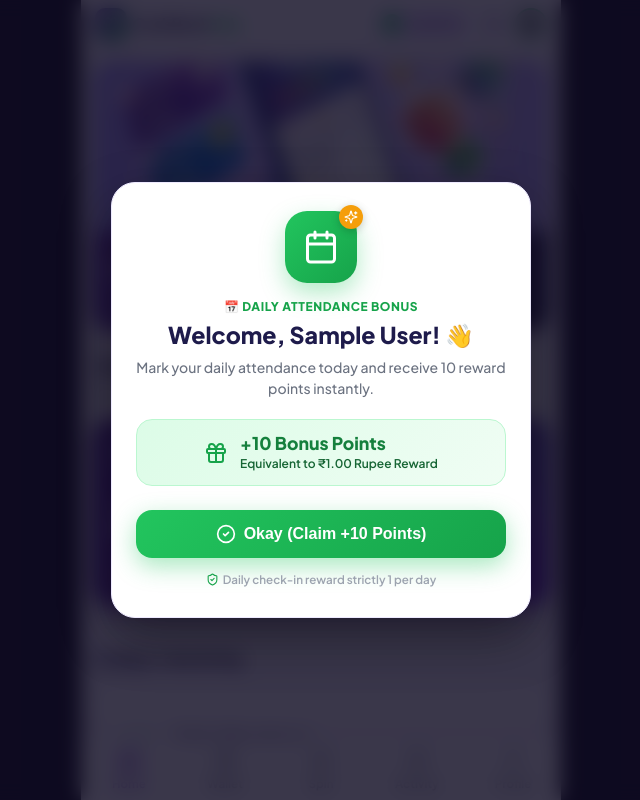
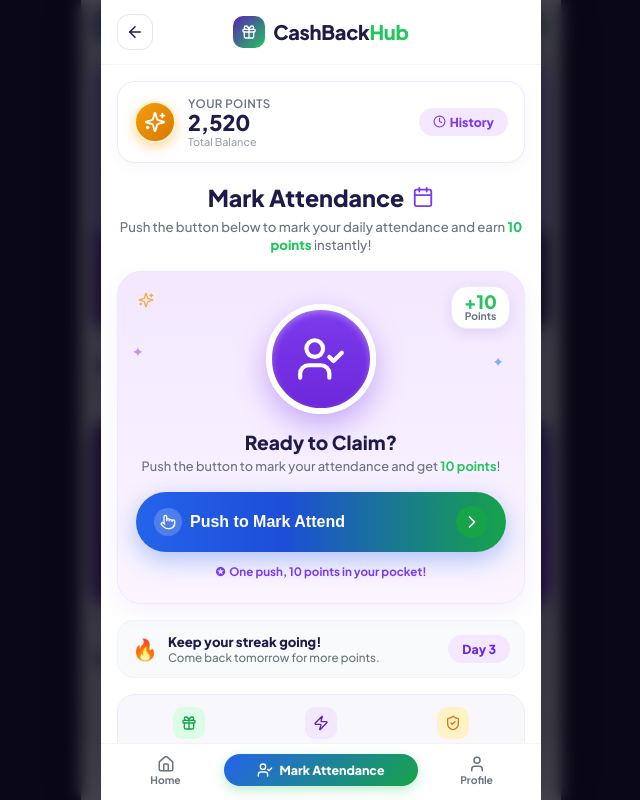
Before and after one commit to gouravboga12-rgb/cashbackhub, a React (Create React App) app in the folder web/: page /portal/dashboard in a window 1280 px wide. Shown: the top 800 px of the page, without its empty margins (319-959 px from the left). Built offline with nearby package versions, Linux system fonts and the light colour scheme; no server answers; sample sign-in values are in the browser's storage; grey boxes are pictures that could not be loaded; the HTML template or start-up script is replaced by a standard one.

Commit message:
feat(web): update attendance modal screen UI to match reference design

```diff
--- a/web/src/App.jsx
+++ b/web/src/App.jsx
@@ -185,6 +185,7 @@ function AppContent() {
       {user && isPortalRoute && showAttendanceModal && (
         <AttendanceModal
           user={user}
+          wallet={wallet}
           onClaimSuccess={() => {
             setShowAttendanceModal(false);
             refreshWallet();
--- a/web/src/components/AttendanceModal.jsx
+++ b/web/src/components/AttendanceModal.jsx
@@ -1,8 +1,8 @@
 import React, { useState } from 'react';
-import { Calendar, Gift, CheckCircle2, Sparkles, ShieldCheck } from 'lucide-react';
+import { Gift, Calendar, ArrowLeft, Clock, Sparkles, CheckCircle2, UserCheck, ChevronRight, Zap, ShieldCheck, Home, User, Pointer } from 'lucide-react';
 import api from '../api';
 
-export default function AttendanceModal({ user, onClaimSuccess }) {
+export default function AttendanceModal({ user, wallet, onClaimSuccess }) {
   const [claiming, setClaiming] = useState(false);
   const [claimedState, setClaimedState] = useState(false);
 
@@ -11,16 +11,13 @@ export default function AttendanceModal({ user, onClaimSuccess }) {
     setClaiming(true);
 
     try {
-      // 1. Attempt backend check-in API
-      const res = await api.post('/attendance/check-in');
-      if (res.data && res.data.success) {
-        // Backend attendance recorded
-      }
+      // Backend check-in call
+      await api.post('/attendance/check-in');
     } catch (err) {
-      console.warn('Backend attendance check-in offline or already claimed, running client fallback.');
+      console.warn('Backend attendance check-in offline, executing client fallback.');
     }
 
-    // 2. Client-side wallet update fallback
+    // Client-side wallet update
     try {
       const todayStr = new Date().toISOString().split('T')[0];
       const userId = user?.id || 'demo_user';
@@ -41,150 +38,357 @@ export default function AttendanceModal({ user, onClaimSuccess }) {
     setClaimedState(true);
     setClaiming(false);
 
-    // Short delay to show success animation before closing modal
+    // Brief delay so user sees claimed status before closing
     setTimeout(() => {
       onClaimSuccess();
     }, 1200);
   };
+
+  const displayPoints = (wallet?.available_points || 1245).toLocaleString();
 
   return (
     <div style={{
       position: 'fixed',
       inset: 0,
       zIndex: 99999,
-      background: 'rgba(15, 12, 35, 0.82)',
-      backdropFilter: 'blur(10px)',
-      WebkitBackdropFilter: 'blur(10px)',
+      background: 'rgba(11, 8, 25, 0.75)',
+      backdropFilter: 'blur(8px)',
+      WebkitBackdropFilter: 'blur(8px)',
       display: 'flex',
       alignItems: 'center',
       justifyContent: 'center',
-      padding: '20px',
+      padding: '0',
       boxSizing: 'border-box'
     }}>
+      {/* Mobile Screen Container */}
       <div style={{
-        maxWidth: '420px',
+        maxWidth: '440px',
         width: '100%',
+        height: '100vh',
+        maxHeight: '100vh',
         background: '#FFFFFF',
-        borderRadius: '24px',
-        padding: '28px 24px',
-        boxShadow: '0 20px 50px rgba(0, 0, 0, 0.35)',
-        textAlign: 'center',
+        display: 'flex',
+        flexDirection: 'column',
+        boxShadow: '0 0 50px rgba(0, 0, 0, 0.4)',
         position: 'relative',
-        animation: 'modalPop 0.3s cubic-bezier(0.34, 1.56, 0.64, 1)',
-        border: '1px solid #EDE9FE',
+        overflowY: 'auto',
         boxSizing: 'border-box'
       }}>
 
-        {/* Glow pill behind icon */}
+        {/* Top Navbar */}
         <div style={{
-          width: '72px',
-          height: '72px',
-          borderRadius: '22px',
-          background: 'linear-gradient(135deg, #22C55E 0%, #16A34A 100%)',
-          display: 'inline-flex',
+          padding: '14px 16px',
+          display: 'flex',
           alignItems: 'center',
-          justifyContent: 'center',
-          boxShadow: '0 10px 25px rgba(34, 197, 94, 0.35)',
-          marginBottom: '16px',
-          position: 'relative'
+          justifyContent: 'space-between',
+          borderBottom: '1px solid #F3F4F6',
+          background: '#FFFFFF',
+          position: 'sticky',
+          top: 0,
+          zIndex: 10
         }}>
-          <Calendar color="#FFFFFF" size={36} />
-          <div style={{
-            position: 'absolute',
-            top: '-6px',
-            right: '-6px',
-            background: '#F59E0B',
-            color: '#FFFFFF',
-            borderRadius: '50%',
-            width: '24px',
-            height: '24px',
+          <button
+            type="button"
+            onClick={claimedState ? onClaimSuccess : undefined}
+            style={{
+              width: '36px',
+              height: '36px',
+              borderRadius: '12px',
+              border: '1px solid #E5E7EB',
+              background: '#FFFFFF',
               display: 'flex',
               alignItems: 'center',
               justifyContent: 'center',
-            boxShadow: '0 2px 8px rgba(0,0,0,0.2)'
+              cursor: 'pointer',
+              color: '#1E1B4B'
+            }}
+          >
+            <ArrowLeft size={18} />
+          </button>
+
+          <div style={{ display: 'inline-flex', alignItems: 'center', gap: '8px' }}>
+            <div style={{ width: '32px', height: '32px', borderRadius: '10px', background: 'linear-gradient(135deg, #5B21B6 0%, #22C55E 100%)', display: 'flex', alignItems: 'center', justifyContent: 'center', flexShrink: 0 }}>
+              <Gift color="#FFF" size={16} />
+            </div>
+            <h1 style={{ color: '#1E1B4B', fontSize: '1.25rem', fontWeight: 800, margin: 0, letterSpacing: '-0.3px', lineHeight: 1 }}>
+              CashBack<span style={{ color: '#22C55E' }}>Hub</span>
+            </h1>
+          </div>
+
+          <div style={{ width: '36px' }} />
+        </div>
+
+        {/* Scrollable Main Content */}
+        <div style={{ flex: 1, padding: '16px', display: 'flex', flexDirection: 'column', gap: '16px' }}>
+
+          {/* Your Points Header Card */}
+          <div style={{
+            background: '#FFFFFF',
+            border: '1px solid #EDE9FE',
+            borderRadius: '18px',
+            padding: '14px 16px',
+            display: 'flex',
+            alignItems: 'center',
+            justifyContent: 'space-between',
+            boxShadow: '0 4px 16px rgba(91, 33, 182, 0.04)'
           }}>
-            <Sparkles size={14} />
+            <div style={{ display: 'flex', alignItems: 'center', gap: '12px' }}>
+              {/* 3D Gold Star Coin Icon */}
+              <div style={{
+                width: '42px',
+                height: '42px',
+                borderRadius: '50%',
+                background: 'linear-gradient(135deg, #F59E0B 0%, #D97706 100%)',
+                display: 'flex',
+                alignItems: 'center',
+                justifyContent: 'center',
+                boxShadow: '0 4px 12px rgba(245, 158, 11, 0.4)',
+                border: '2px solid #FEF3C7',
+                flexShrink: 0
+              }}>
+                <Sparkles color="#FFFFFF" size={22} />
+              </div>
+
+              <div>
+                <div style={{ color: '#6B7280', fontSize: '0.725rem', fontWeight: 600, textTransform: 'uppercase', letterSpacing: '0.4px' }}>Your Points</div>
+                <div style={{ color: '#1E1B4B', fontSize: '1.35rem', fontWeight: 800, lineHeight: 1.1 }}>{displayPoints}</div>
+                <div style={{ color: '#9CA3AF', fontSize: '0.675rem', fontWeight: 500 }}>Total Balance</div>
               </div>
             </div>
 
-        {/* Modal Title */}
-        <div style={{ color: '#16A34A', fontSize: '0.75rem', fontWeight: 800, textTransform: 'uppercase', letterSpacing: '0.6px', marginBottom: '6px' }}>
-          📅 DAILY ATTENDANCE BONUS
+            <div style={{
+              background: '#F3E8FF',
+              color: '#7C3AED',
+              padding: '6px 14px',
+              borderRadius: '20px',
+              fontSize: '0.775rem',
+              fontWeight: 800,
+              display: 'flex',
+              alignItems: 'center',
+              gap: '4px'
+            }}>
+              <Clock size={13} /> History
+            </div>
           </div>
 
-        <h3 style={{ color: '#1E1B4B', fontSize: '1.45rem', fontWeight: 800, margin: '0 0 8px 0', lineHeight: 1.25 }}>
-          {claimedState ? 'Attendance Marked! 🎉' : `Welcome, ${user?.name || 'User'}! 👋`}
-        </h3>
+          {/* Heading Section */}
+          <div style={{ textAlign: 'center', marginTop: '4px' }}>
+            <h2 style={{ color: '#1E1B4B', fontSize: '1.45rem', fontWeight: 800, margin: '0 0 6px 0', display: 'flex', alignItems: 'center', justifyContent: 'center', gap: '8px' }}>
+              Mark Attendance <Calendar size={22} color="#7C3AED" />
+            </h2>
+            <p style={{ color: '#6B7280', fontSize: '0.825rem', fontWeight: 500, margin: 0, lineHeight: 1.4 }}>
+              Push the button below to mark your daily attendance and earn <span style={{ color: '#22C55E', fontWeight: 800 }}>10 points</span> instantly!
+            </p>
+          </div>
 
-        <p style={{ color: '#6B7280', fontSize: '0.875rem', fontWeight: 500, margin: '0 0 20px 0', lineHeight: 1.5 }}>
-          {claimedState
-            ? 'Awesome! +10 Points have been added to your wallet.'
-            : 'Mark your daily attendance today and receive 10 reward points instantly.'}
-        </p>
+          {/* Main Attendance Claim Card (Lavender/Soft Violet Styled like reference) */}
+          <div style={{
+            background: 'linear-gradient(180deg, #F3E8FF 0%, #FAF5FF 100%)',
+            border: '1px solid #EDE9FE',
+            borderRadius: '24px',
+            padding: '24px 18px',
+            textAlign: 'center',
+            position: 'relative',
+            boxShadow: '0 8px 24px rgba(91, 33, 182, 0.06)'
+          }}>
 
-        {/* Reward Badge Card */}
+            {/* Top Right Speech Bubble +10 Points */}
             <div style={{
-          background: 'linear-gradient(135deg, #DCFCE7 0%, #F0FDF4 100%)',
-          border: '1px solid #BBF7D0',
+              position: 'absolute',
+              top: '14px',
+              right: '14px',
+              background: '#FFFFFF',
               borderRadius: '16px',
-          padding: '14px',
+              padding: '6px 12px',
+              boxShadow: '0 4px 14px rgba(91, 33, 182, 0.12)',
+              border: '1px solid #EDE9FE',
+              textAlign: 'center',
+              lineHeight: 1
+            }}>
+              <div style={{ color: '#22C55E', fontSize: '1.15rem', fontWeight: 800 }}>+10</div>
+              <div style={{ color: '#6B7280', fontSize: '0.65rem', fontWeight: 700 }}>Points</div>
+            </div>
+
+            {/* Floating Confetti Shapes Decoration */}
+            <div style={{ position: 'absolute', top: '20px', left: '20px', color: '#F59E0B', opacity: 0.8 }}><Sparkles size={16} /></div>
+            <div style={{ position: 'absolute', top: '70px', left: '14px', color: '#A855F7', opacity: 0.6 }}>✦</div>
+            <div style={{ position: 'absolute', top: '80px', right: '20px', color: '#3B82F6', opacity: 0.6 }}>✦</div>
+
+            {/* Center 3D Pedestal Button Icon */}
+            <div style={{
+              width: '110px',
+              height: '110px',
+              borderRadius: '50%',
+              background: 'linear-gradient(180deg, #7C3AED 0%, #6D28D9 100%)',
+              boxShadow: '0 12px 30px rgba(124, 58, 237, 0.38), inset 0 3px 6px rgba(255, 255, 255, 0.3)',
+              border: '6px solid #FFFFFF',
               display: 'flex',
               alignItems: 'center',
               justifyContent: 'center',
-          gap: '12px',
-          marginBottom: '24px'
+              margin: '8px auto 16px auto'
             }}>
-          <Gift size={24} color="#16A34A" />
-          <div style={{ textAlign: 'left' }}>
-            <div style={{ color: '#15803D', fontSize: '1.1rem', fontWeight: 800, lineHeight: 1.1 }}>
-              +10 Bonus Points
-            </div>
-            <div style={{ color: '#166534', fontSize: '0.75rem', fontWeight: 600, marginTop: '2px' }}>
-              Equivalent to ₹1.00 Rupee Reward
-            </div>
-          </div>
+              <UserCheck size={50} color="#FFFFFF" />
             </div>
 
-        {/* Mandatory Action Button */}
+            {/* Content text */}
+            <h3 style={{ color: '#1E1B4B', fontSize: '1.2rem', fontWeight: 800, margin: '0 0 4px 0' }}>
+              Ready to Claim?
+            </h3>
+            <p style={{ color: '#6B7280', fontSize: '0.8rem', fontWeight: 500, margin: '0 0 18px 0' }}>
+              Push the button to mark your attendance and get <span style={{ color: '#22C55E', fontWeight: 700 }}>10 points</span>!
+            </p>
+
+            {/* Main Gradient Push Button */}
             <button
               type="button"
               onClick={handleClaim}
               disabled={claiming || claimedState}
               style={{
                 width: '100%',
-            padding: '14px',
-            borderRadius: '16px',
+                padding: '14px 18px',
+                borderRadius: '30px',
                 border: 'none',
                 background: claimedState
-              ? 'linear-gradient(135deg, #16A34A 0%, #15803D 100%)'
-              : 'linear-gradient(135deg, #22C55E 0%, #16A34A 100%)',
+                  ? 'linear-gradient(90deg, #16A34A 0%, #15803D 100%)'
+                  : 'linear-gradient(90deg, #2563EB 0%, #1D4ED8 40%, #16A34A 100%)',
                 color: '#FFFFFF',
                 fontWeight: 800,
                 fontSize: '1rem',
                 cursor: claiming || claimedState ? 'default' : 'pointer',
                 display: 'flex',
                 alignItems: 'center',
-            justifyContent: 'center',
-            gap: '8px',
-            boxShadow: '0 8px 24px rgba(34, 197, 94, 0.4)',
+                justifyContent: 'space-between',
+                boxShadow: '0 8px 24px rgba(37, 99, 235, 0.35)',
                 transition: 'all 0.2s ease-in-out'
               }}
             >
-          {claimedState ? (
-            <>
-              <CheckCircle2 size={20} />
-              <span>+10 Points Claimed!</span>
-            </>
-          ) : (
-            <>
-              <CheckCircle2 size={20} />
-              <span>{claiming ? 'Claiming 10 Points...' : 'Okay (Claim +10 Points)'}</span>
-            </>
-          )}
+              <div style={{ display: 'flex', alignItems: 'center', gap: '8px' }}>
+                <div style={{ width: '28px', height: '28px', borderRadius: '50%', background: 'rgba(255,255,255,0.2)', display: 'flex', alignItems: 'center', justifyContent: 'center' }}>
+                  <Pointer size={16} color="#FFF" />
+                </div>
+                <span>{claimedState ? 'Attendance Marked!' : (claiming ? 'Claiming 10 Points...' : 'Push to Mark Attend')}</span>
+              </div>
+
+              <div style={{ width: '32px', height: '32px', borderRadius: '50%', background: claimedState ? '#15803D' : '#16A34A', display: 'flex', alignItems: 'center', justifyContent: 'center', flexShrink: 0 }}>
+                {claimedState ? <CheckCircle2 size={20} color="#FFF" /> : <ChevronRight size={20} color="#FFF" />}
+              </div>
             </button>
 
-        <div style={{ marginTop: '14px', display: 'inline-flex', alignItems: 'center', gap: '4px', color: '#9CA3AF', fontSize: '0.725rem', fontWeight: 600 }}>
-          <ShieldCheck size={13} color="#16A34A" /> Daily check-in reward strictly 1 per day
+            {/* Bottom footnote */}
+            <div style={{ marginTop: '12px', color: '#7C3AED', fontSize: '0.725rem', fontWeight: 700, display: 'flex', alignItems: 'center', justifyContent: 'center', gap: '4px' }}>
+              <span>✪</span> One push, 10 points in your pocket!
+            </div>
+
+          </div>
+
+          {/* Streak Banner */}
+          <div style={{
+            background: '#F9FAFB',
+            border: '1px solid #F3F4F6',
+            borderRadius: '16px',
+            padding: '12px 14px',
+            display: 'flex',
+            alignItems: 'center',
+            justifyContent: 'space-between'
+          }}>
+            <div style={{ display: 'flex', alignItems: 'center', gap: '10px' }}>
+              <span style={{ fontSize: '1.3rem' }}>🔥</span>
+              <div>
+                <div style={{ color: '#1E1B4B', fontSize: '0.825rem', fontWeight: 800 }}>Keep your streak going!</div>
+                <div style={{ color: '#6B7280', fontSize: '0.725rem', fontWeight: 500 }}>Come back tomorrow for more points.</div>
+              </div>
+            </div>
+
+            <div style={{
+              background: '#F3E8FF',
+              color: '#6D28D9',
+              padding: '6px 14px',
+              borderRadius: '14px',
+              fontSize: '0.775rem',
+              fontWeight: 800,
+              whiteSpace: 'nowrap'
+            }}>
+              Day 3
+            </div>
+          </div>
+
+          {/* Feature Badges */}
+          <div style={{
+            background: '#F8F7FC',
+            border: '1px solid #EDE9FE',
+            borderRadius: '18px',
+            padding: '12px 8px',
+            display: 'grid',
+            gridTemplateColumns: 'repeat(3, 1fr)',
+            gap: '6px',
+            textAlign: 'center'
+          }}>
+            <div style={{ display: 'flex', flexDirection: 'column', alignItems: 'center' }}>
+              <div style={{ width: '32px', height: '32px', borderRadius: '10px', background: '#DCFCE7', display: 'flex', alignItems: 'center', justifyContent: 'center', marginBottom: '4px' }}>
+                <Gift size={16} color="#16A34A" />
+              </div>
+              <span style={{ fontSize: '0.7rem', fontWeight: 800, color: '#1E1B4B', lineHeight: 1.1 }}>+100 Bonus</span>
+              <span style={{ fontSize: '0.625rem', color: '#6B7280' }}>Join & Earn</span>
+            </div>
+
+            <div style={{ display: 'flex', flexDirection: 'column', alignItems: 'center' }}>
+              <div style={{ width: '32px', height: '32px', borderRadius: '10px', background: '#F3E8FF', display: 'flex', alignItems: 'center', justifyContent: 'center', marginBottom: '4px' }}>
+                <Zap size={16} color="#5B21B6" />
+              </div>
+              <span style={{ fontSize: '0.7rem', fontWeight: 800, color: '#1E1B4B', lineHeight: 1.1 }}>Instant Rewards</span>
+              <span style={{ fontSize: '0.625rem', color: '#6B7280' }}>Get instantly</span>
+            </div>
+
+            <div style={{ display: 'flex', flexDirection: 'column', alignItems: 'center' }}>
+              <div style={{ width: '32px', height: '32px', borderRadius: '10px', background: '#FEF3C7', display: 'flex', alignItems: 'center', justifyContent: 'center', marginBottom: '4px' }}>
+                <ShieldCheck size={16} color="#D97706" />
+              </div>
+              <span style={{ fontSize: '0.7rem', fontWeight: 800, color: '#1E1B4B', lineHeight: 1.1 }}>100% Safe</span>
+              <span style={{ fontSize: '0.625rem', color: '#6B7280' }}>Secure & Trusted</span>
+            </div>
+          </div>
+
+        </div>
+
+        {/* Bottom Navigation Bar */}
+        <div style={{
+          padding: '10px 16px 14px 16px',
+          background: '#FFFFFF',
+          borderTop: '1px solid #F3F4F6',
+          display: 'grid',
+          gridTemplateColumns: '1fr 2fr 1fr',
+          alignItems: 'center',
+          gap: '10px',
+          position: 'sticky',
+          bottom: 0,
+          zIndex: 10
+        }}>
+          <div style={{ display: 'flex', flexDirection: 'column', alignItems: 'center', color: '#6B7280', fontSize: '0.65rem', fontWeight: 700 }}>
+            <Home size={18} />
+            <span>Home</span>
+          </div>
+
+          <div style={{
+            background: 'linear-gradient(135deg, #2563EB 0%, #16A34A 100%)',
+            color: '#FFFFFF',
+            padding: '8px 12px',
+            borderRadius: '24px',
+            fontSize: '0.775rem',
+            fontWeight: 800,
+            display: 'flex',
+            alignItems: 'center',
+            justifyContent: 'center',
+            gap: '6px',
+            boxShadow: '0 4px 12px rgba(34, 197, 94, 0.3)'
+          }}>
+            <UserCheck size={16} />
+            <span>Mark Attendance</span>
+          </div>
+
+          <div style={{ display: 'flex', flexDirection: 'column', alignItems: 'center', color: '#6B7280', fontSize: '0.65rem', fontWeight: 700 }}>
+            <User size={18} />
+            <span>Profile</span>
+          </div>
         </div>
 
       </div>
```
Lines whose indentation alone changed are shown as unchanged.
